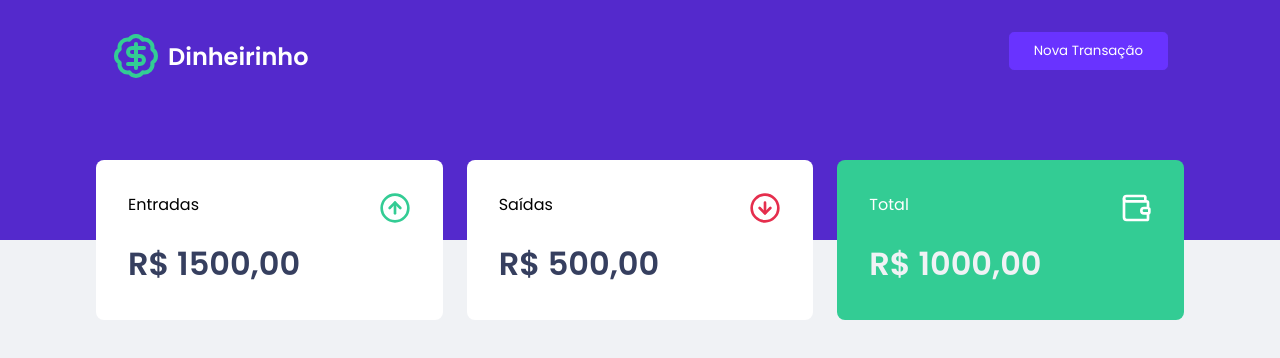
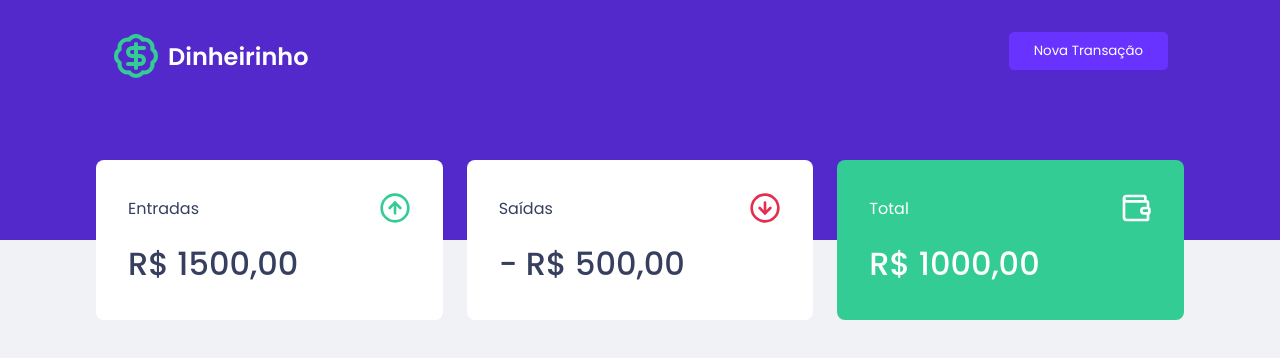
Before and after one commit to DiegoBloise/dinheirinho, a React (Vite) app: page / in a window 1280 px wide. Shown: the top 358 px of the page. Built offline with nearby package versions, Linux system fonts and the light colour scheme.

Commit message:
update: summary cards

```diff
--- a/index.html
+++ b/index.html
@@ -9,7 +9,7 @@
 		<title>Dinheirinho</title>
 
 		<link
-			href="https://fonts.googleapis.com/css2?family=Poppins:wght@400;600&display=swap"
+			href="https://fonts.googleapis.com/css2?family=Poppins:wght@400;500;600&display=swap"
 			rel="stylesheet"
 		/>
 	</head>
--- a/src/components/Summary/index.tsx
+++ b/src/components/Summary/index.tsx
@@ -10,13 +10,15 @@ export const Summary = () => (
       </header>
       <strong>R$ 1500,00</strong>
     </div>
+
     <div className="card">
       <header>
         <p>Saídas</p>
         <CircleArrowDown size='2rem' color="var(--red)" />
       </header>
-      <strong>R$ 500,00</strong>
+      <strong>- R$ 500,00</strong>
     </div>
+
     <div className="card card-total">
       <header>
         <p>Total</p>
--- a/src/components/Summary/styles.ts
+++ b/src/components/Summary/styles.ts
@@ -11,32 +11,30 @@ export const Container = styled.div`
 		flex-direction: column;
 		width: 100%;
 		height: 10rem;
+		min-width: max-content;
 
 		background-color: var(--shape);
 		padding: 2rem;
 		border-radius: 0.5rem;
+		color: var(--text-title);
 
 		header {
 			display: flex;
-			flex-direction: row;
+			align-items: center;
 			justify-content: space-between;
 
 			margin-bottom: 1rem;
 		}
 
 		strong {
-			font-size: xx-large;
-			font-weight: 600;
-			color: var(--text-title);
+			font-size: 2rem;
+			font-weight: 500;
+			line-height: 3rem;
 		}
-	}
 
-	.card-total {
-		background-color: var(--green);
-		color: white;
-
-		strong {
-			color: var(--background);
+		&.card-total {
+			background-color: var(--green);
+			color: #fff;
 		}
 	}
 `;
--- a/src/styles/global.ts
+++ b/src/styles/global.ts
@@ -4,7 +4,7 @@ export const GlobalStyle = createGlobalStyle`
   :root {
     --red: #E52E4D;
     --blue: #5429CC;
-    --green: #33CC94;
+    --green: #33CC95;
 
     --blue-light: #6933FF;
 
```
